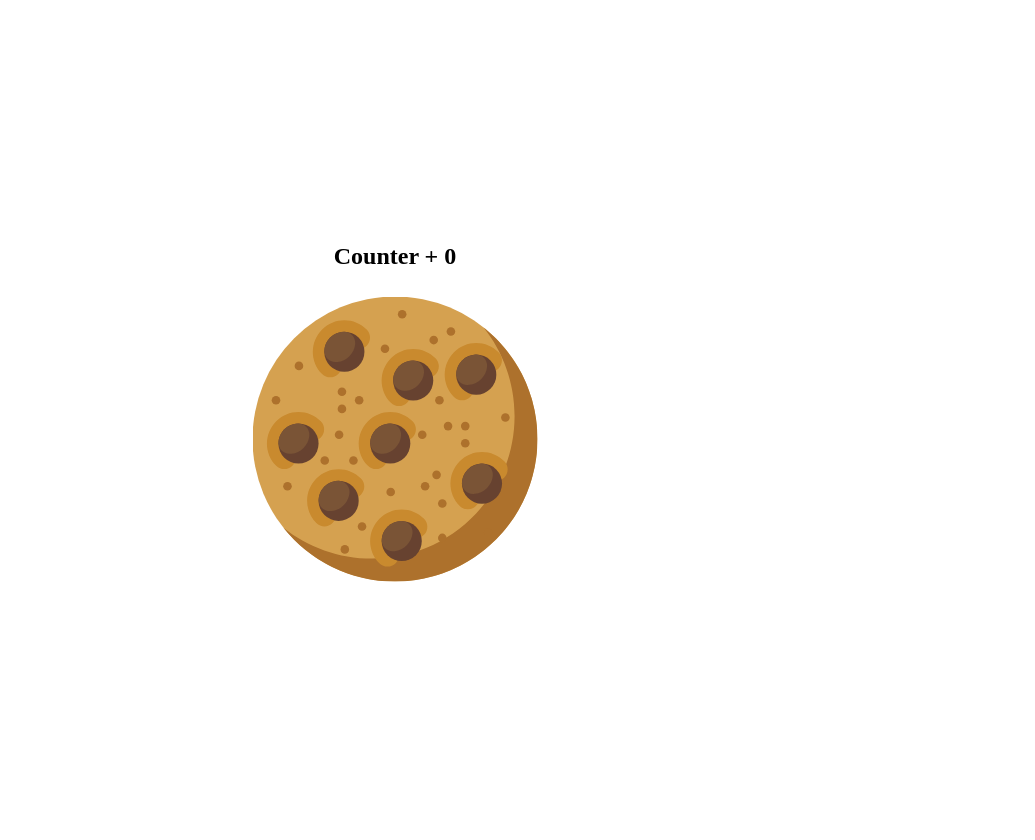
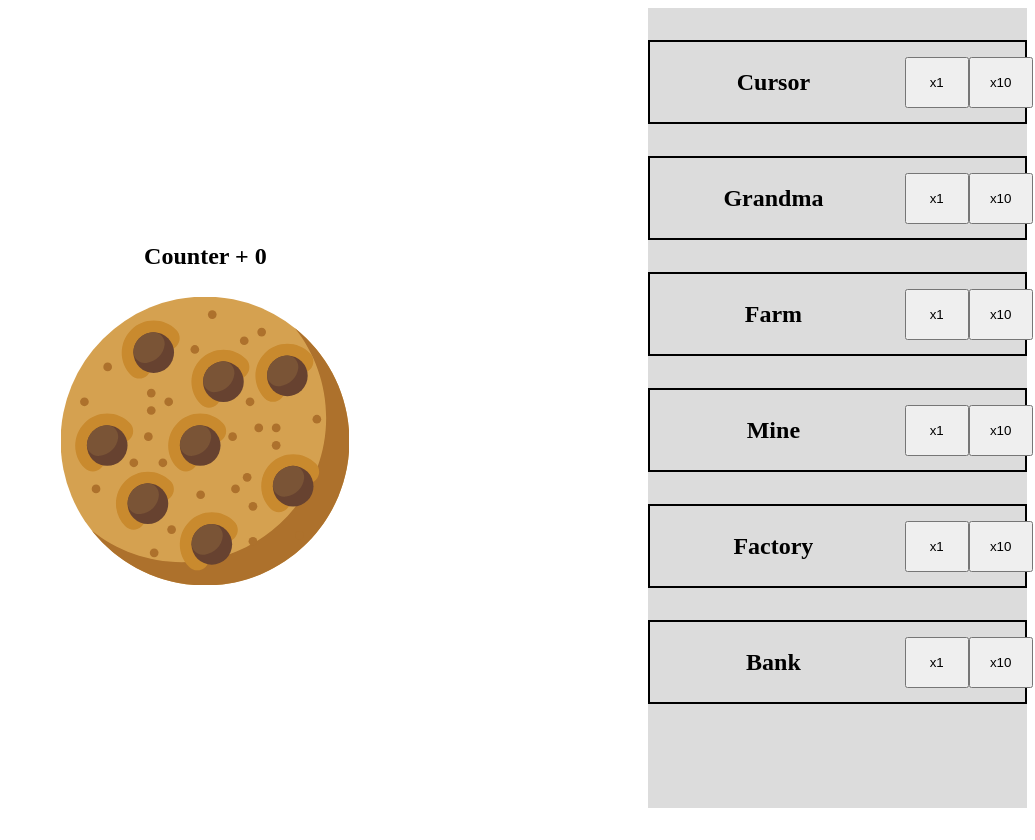
Before and after one commit to JKarwatka/cookie-tap-react, a React (Create React App) app: page / in a window 1280 px wide. Shown: the whole page, without its empty margins (245-1280 px from the left). Before the commit the page ends 816 px from the top, so only its background shows below. Built offline with nearby package versions, Linux system fonts and the light colour scheme.

Commit message:
add producerReducer, add ProducerList component

```diff
--- /dev/null
+++ b/src/CookieProducerList/CookieProducerList.js
@@ -0,0 +1,85 @@
+import React from 'react';
+import styled from 'styled-components';
+import { connect } from 'react-redux';
+import PropTypes from 'prop-types';
+import { buyProducer } from '../js/actions/actions';
+
+const StyledContainer = styled.div`
+  height: 100%;
+`;
+
+const StyledProducer = styled.div`
+  display: flex;
+  align-items: center;
+  justify-content: center;
+  height: 5rem;
+  border: 2px solid black;
+  margin-top: 2rem;
+`;
+
+const StyledButtonContainer = styled.div`
+  display: flex;
+  justify-content: space-around;
+  align-items: center;
+  flex: 0 0 30%;
+`;
+
+const StyledButton = styled.button`
+  width: 4rem;
+  padding: 1rem;
+`;
+const StyledProducerTitle = styled.h2`
+  flex: 0 0 70%;
+  text-align: center;
+`;
+
+function CookieProducerList(props) {
+  const { arrayOfProducers, handleClick } = props;
+  return (
+    <StyledContainer>
+      {arrayOfProducers.map(element => {
+        return (
+          <StyledProducer>
+            <StyledProducerTitle>{element.name}</StyledProducerTitle>
+            <StyledButtonContainer>
+              <StyledButton onClick={() => handleClick(element.id, 1)}>
+                x1
+              </StyledButton>
+              <StyledButton onClick={() => handleClick(element.id, 10)}>
+                x10
+              </StyledButton>
+            </StyledButtonContainer>
+          </StyledProducer>
+        );
+      })}
+    </StyledContainer>
+  );
+}
+
+CookieProducerList.propTypes = {
+  arrayOfProducers: PropTypes.arrayOf(
+    PropTypes.shape({
+      id: PropTypes.number,
+      name: PropTypes.string,
+      baseValue: PropTypes.number,
+      cookiesPerSecond: PropTypes.number,
+      priceIncrease: PropTypes.number,
+      owned: PropTypes.number
+    })
+  ).isRequired,
+  handleClick: PropTypes.func.isRequired
+};
+const mapStateToProps = state => {
+  return { arrayOfProducers: state.producers };
+};
+
+const mapDispatchToProps = dispatch => {
+  return {
+    handleClick: (id, quantity) => dispatch(buyProducer(id, quantity))
+  };
+};
+
+export default connect(
+  mapStateToProps,
+  mapDispatchToProps
+)(CookieProducerList);
--- a/src/components/App/App.js
+++ b/src/components/App/App.js
@@ -4,22 +4,37 @@ import { Provider } from 'react-redux';
 import Cookie from '../Cookie/Cookie';
 import CookieCounter from '../CookieCounter/CookieCounter';
 import store from '../../js/store';
+import CookieProducerList from '../../CookieProducerList/CookieProducerList';
 
 const StyledApp = styled.div`
   min-height: 100vh;
   width: 100%;
+  display: flex;
+`;
+const StyledCookieSection = styled.section`
   flex-direction: column;
   display: flex;
   justify-content: center;
   align-items: center;
+  flex: 0 0 70%;
+`;
+
+const StyledProducersSection = styled.section`
+  flex: 0 0 30%;
+  background-color: gainsboro;
 `;
 
 function App() {
   return (
     <Provider store={store}>
       <StyledApp>
-        <CookieCounter />
-        <Cookie />
+        <StyledCookieSection>
+          <CookieCounter />
+          <Cookie />
+        </StyledCookieSection>
+        <StyledProducersSection>
+          <CookieProducerList />
+        </StyledProducersSection>
       </StyledApp>
     </Provider>
   );
--- a/src/js/action-types.js
+++ b/src/js/actions/action-types.js
@@ -1,3 +1,4 @@
 export const ADD_COOKIE = 'ADD_COOKIE';
 export const REMOVE_COOKIE = 'REMOVE_COOKIE';
 export const BUY_UPGRADE = 'BUY_UPGRADE';
+export const BUY_PRODUCER = 'BUY_PRODUCER';
--- a/src/js/actions/actions.js
+++ b/src/js/actions/actions.js
@@ -1,4 +1,4 @@
-import { ADD_COOKIE, BUY_UPGRADE } from '../action-types';
+import { ADD_COOKIE, BUY_UPGRADE, BUY_PRODUCER } from './action-types';
 
 export function addCookie(payload) {
   return { type: ADD_COOKIE, payload };
@@ -7,3 +7,7 @@ export function addCookie(payload) {
 export function buyUpgrade(payload) {
   return { type: BUY_UPGRADE, payload };
 }
+
+export function buyProducer(id, payload) {
+  return { type: BUY_PRODUCER, id, payload };
+}
--- a/src/js/reducers/cookieCounterReducer.js
+++ b/src/js/reducers/cookieCounterReducer.js
@@ -1,4 +1,4 @@
-import { ADD_COOKIE, REMOVE_COOKIE } from '../action-types';
+import { ADD_COOKIE, REMOVE_COOKIE } from '../actions/action-types';
 
 const initialState = 0;
 
--- /dev/null
+++ b/src/js/reducers/producersReducer.js
@@ -0,0 +1,71 @@
+import { BUY_PRODUCER } from '../actions/action-types';
+
+const initialState = [
+  {
+    id: 1,
+    name: 'Cursor',
+    baseValue: 15,
+    cookiesPerSecond: 0.1,
+    priceIncrease: 0.2,
+    owned: 0
+  },
+  {
+    id: 2,
+    name: 'Grandma',
+    baseValue: 100,
+    cookiesPerSecond: 1,
+    priceIncrease: 0.2,
+    owned: 0
+  },
+  {
+    id: 3,
+    name: 'Farm',
+    baseValue: 1100,
+    cookiesPerSecond: 8,
+    priceIncrease: 0.2,
+    owned: 0
+  },
+  {
+    id: 4,
+    name: 'Mine',
+    baseValue: 12000,
+    cookiesPerSecond: 47,
+    priceIncrease: 0.2,
+    owned: 0
+  },
+  {
+    id: 5,
+    name: 'Factory',
+    baseValue: 130000,
+    cookiesPerSecond: 260,
+    priceIncrease: 0.2,
+    owned: 0
+  },
+  {
+    id: 6,
+    name: 'Bank',
+    baseValue: 1400000,
+    cookiesPerSecond: 260,
+    priceIncrease: 0.2,
+    owned: 0
+  }
+];
+function producersReducer(prevState = initialState, action) {
+  switch (action.type) {
+    case BUY_PRODUCER: {
+      const newState = prevState.map(item => {
+        if (item.id === action.id) {
+          const { owned } = item;
+          const bought = action.payload;
+          return { ...item, owned: owned + bought };
+        }
+        return item;
+      });
+      return newState;
+    }
+    default: {
+      return prevState;
+    }
+  }
+}
+export default producersReducer;
--- a/src/js/reducers/rootReducer.js
+++ b/src/js/reducers/rootReducer.js
@@ -1,8 +1,10 @@
 import { combineReducers } from 'redux';
 import cookieCounterReducer from './cookieCounterReducer';
+import producersReducer from './producersReducer';
 
 const rootReducer = combineReducers({
-  cookieCount: cookieCounterReducer
+  cookieCount: cookieCounterReducer,
+  producers: producersReducer
 });
 
 export default rootReducer;
```
